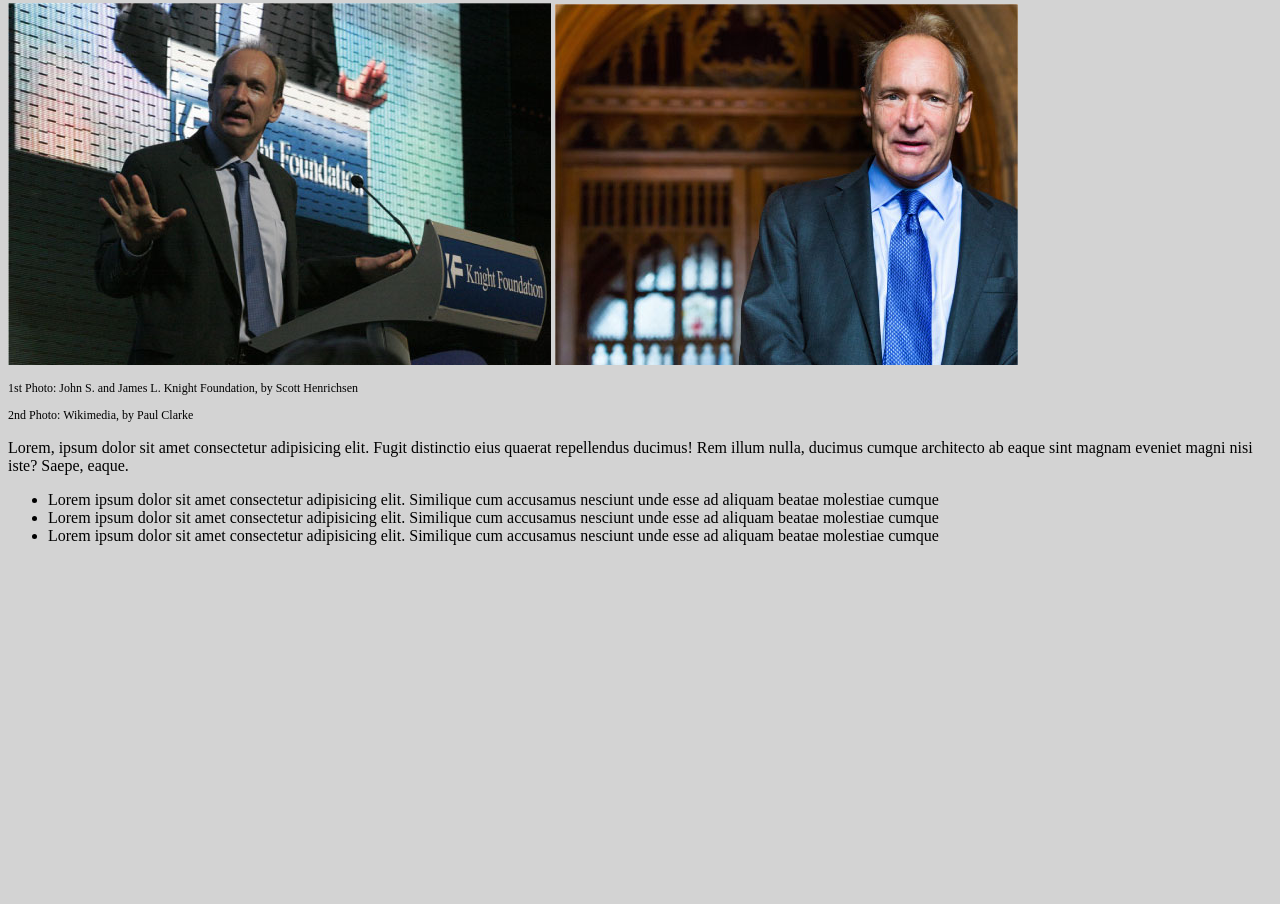
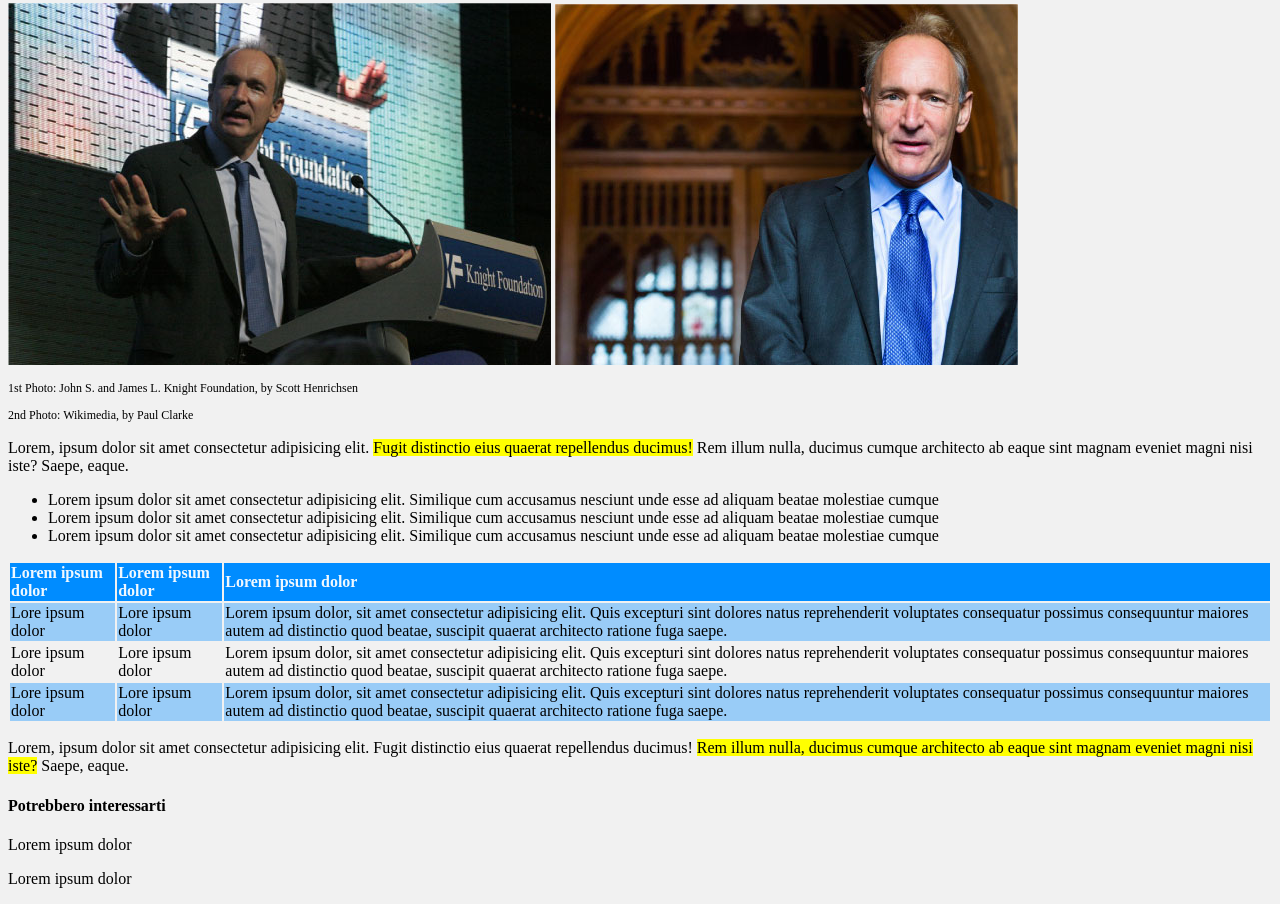
Before and after one commit to gabriele-ag/html-css-booleaner, a plain HTML site: page index.html in a window 1280 px wide. Shown: the part 268-1172 px from the top of the page. Before the commit the page ends 837 px from the top, so only its background shows below. Drawn offline with Linux system fonts and the light colour scheme.

Commit message:
feat: inizio sezione testo su immagini

```diff
--- a/css/style.css
+++ b/css/style.css
@@ -1,6 +1,6 @@
 /* Body */
 body {
-    background-color: lightgray;
+    background-color: rgb(241, 241, 241);
 }
 
 /* Headaer */
@@ -39,7 +39,6 @@ body {
     font-size: 12px;
     color: rgb(128, 128, 128);
 }
-
 /* fine sezionetitolonews */
 
 /* sezioneimgtim */
@@ -47,5 +46,25 @@ body {
     font-family: 'Times New Roman', Times, serif;
     font-size: 12px;
 }
+/* fine sezioneimgtim */
 
-/* fine sezioneimgtim */
+/* inizio sezionelistaetabella */
+.testatabella {
+    background-color: rgb(0, 140, 255);
+    font-family: 'Times New Roman', Times, serif;
+    text-align: left;
+    color: aliceblue;
+}
+
+.primariga {
+    background-color: rgba(0, 140, 255, 0.37);
+    font-family: 'Times New Roman', Times, serif
+}
+
+.testoimportante {
+    background-color: yellow;
+    font-weight: normal;
+}
+/* fine sezionelistaetabella */
+.testosuimmagine
+/* inizio sezionetestosuimmagini */
--- a/index.html
+++ b/index.html
@@ -39,7 +39,7 @@
 
         <!-- inizio sezione lista e tabella -->
         <section>
-            <p>Lorem, ipsum dolor sit amet consectetur adipisicing elit. Fugit distinctio eius quaerat repellendus ducimus! Rem illum nulla, ducimus cumque architecto ab eaque sint magnam eveniet magni nisi iste? Saepe, eaque.</p>
+            <p>Lorem, ipsum dolor sit amet consectetur adipisicing elit. <strong class="testoimportante">Fugit distinctio eius quaerat repellendus ducimus!</strong> Rem illum nulla, ducimus cumque architecto ab eaque sint magnam eveniet magni nisi iste? Saepe, eaque.</p>
             <ul>
                 <li>Lorem ipsum dolor sit amet consectetur adipisicing elit. Similique cum accusamus nesciunt unde esse ad aliquam beatae molestiae cumque</li>
                 <li>Lorem ipsum dolor sit amet consectetur adipisicing elit. Similique cum accusamus nesciunt unde esse ad aliquam beatae molestiae cumque</li>
@@ -47,9 +47,44 @@
             </ul>
             <table>
                 <thead>
+                    <tr class="testatabella">
+                        <th>Lorem ipsum dolor</th>
+                        <th>Lorem ipsum dolor</th>
+                        <th>Lorem ipsum dolor</th>
+                    </tr>
                 </thead>
+                <tbody>
+                    <tr>
+                        <td class="primariga">Lore ipsum dolor</td>
+                        <td class="primariga">Lore ipsum dolor</td>
+                        <td class="primariga">Lorem ipsum dolor, sit amet consectetur adipisicing elit. Quis excepturi sint dolores natus reprehenderit voluptates consequatur possimus consequuntur maiores autem ad distinctio quod beatae, suscipit quaerat architecto ratione fuga saepe.</td>
+                    </tr>
+                </tbody>
+                <tbody>
+                    <tr>
+                        <td>Lore ipsum dolor</td>
+                        <td>Lore ipsum dolor</td>
+                        <td>Lorem ipsum dolor, sit amet consectetur adipisicing elit. Quis excepturi sint dolores natus reprehenderit voluptates consequatur possimus consequuntur maiores autem ad distinctio quod beatae, suscipit quaerat architecto ratione fuga saepe.</td>
+                    </tr>
+                </tbody>
+                <tfooter>
+                    <tr>
+                        <td class="primariga">Lore ipsum dolor</td>
+                        <td class="primariga">Lore ipsum dolor</td>
+                        <td class="primariga">Lorem ipsum dolor, sit amet consectetur adipisicing elit. Quis excepturi sint dolores natus reprehenderit voluptates consequatur possimus consequuntur maiores autem ad distinctio quod beatae, suscipit quaerat architecto ratione fuga saepe.</td>
+                    </tr>
+                </tfooter>
             </table>
+            <p>Lorem, ipsum dolor sit amet consectetur adipisicing elit. Fugit distinctio eius quaerat repellendus ducimus! <strong class="testoimportante">Rem illum nulla, ducimus cumque architecto ab eaque sint magnam eveniet magni nisi iste?</strong> Saepe, eaque.</p>
         </section>
+
+        <!-- Inizio sezione testo su immagini -->
+        <section>
+            <h4>Potrebbero interessarti</h4>
+                <p class="testosuimmagine">Lorem ipsum dolor</p>
+                <p class="testosuimmagine">Lorem ipsum dolor</p>
+        </section>
+        <!-- Fine sezione testo su immagini -->
     </main>
     <!-- Fine Main -->
 
```
